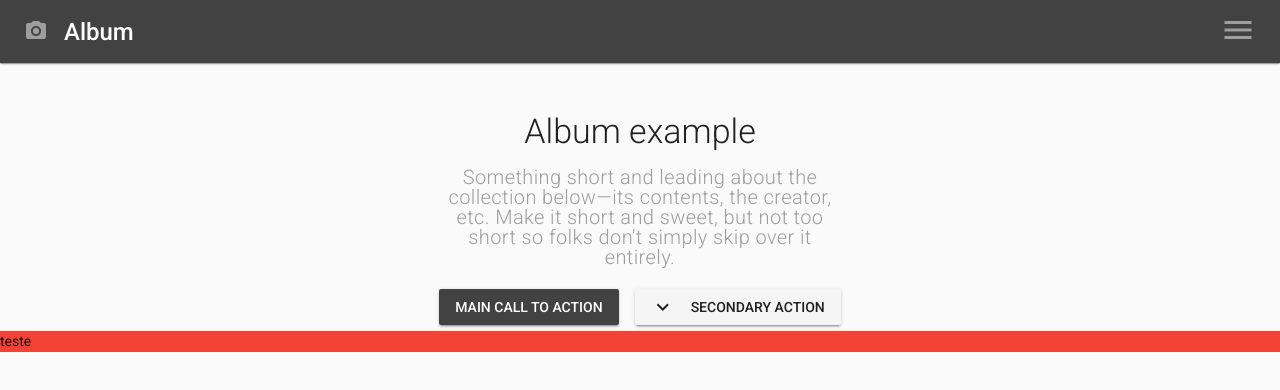
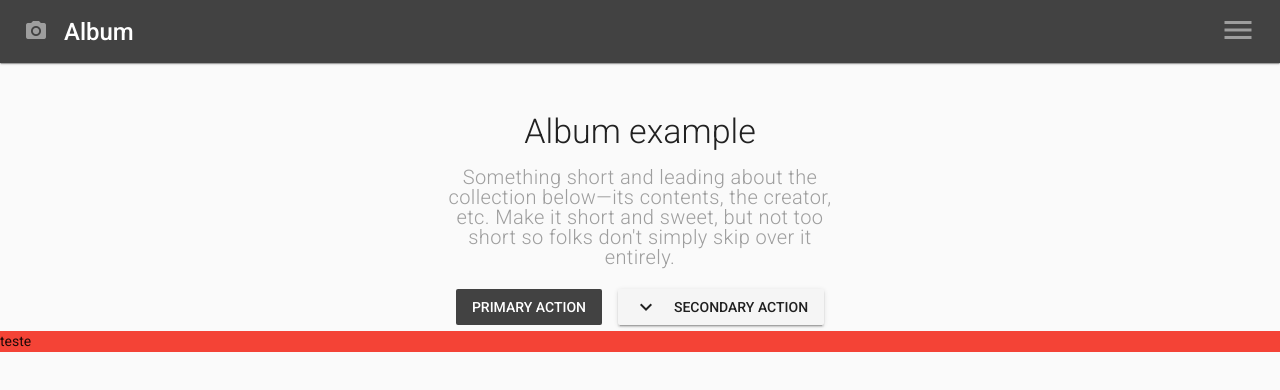
Before and after one commit to kammradt/practicing-webdesign, a Vue app in the folder album-bootstrap-template/: page / in a window 1280 px wide. Shown: the top 390 px of the page. Built offline with nearby package versions, Linux system fonts and the light colour scheme.

Commit message:
:sparkles: - PrimaryAction now has its own Popup component.

```diff
--- a/album-bootstrap-template/src/components/MiddleText.vue
+++ b/album-bootstrap-template/src/components/MiddleText.vue
@@ -10,7 +10,7 @@
             Something short and leading about the collection below—its contents, the creator, etc. Make it short and sweet, but not too short so folks don't simply skip over it entirely.
           </p>
         </v-flex>
-        <v-btn class="secondary">Main call to action</v-btn>
+        <Popup />
         <v-menu offset-y>
           <v-btn slot="activator">
             <v-icon left>expand_more</v-icon>
@@ -32,3 +32,12 @@
     </v-layout>
   </v-content>
 </template>
+
+<script>
+import Popup from '@/components/Popup'
+export default {
+  components: {
+    Popup,
+  }
+}
+</script>
--- /dev/null
+++ b/album-bootstrap-template/src/components/Popup.vue
@@ -0,0 +1,10 @@
+<template>
+  <v-dialog max-width="600px">
+    <v-btn flat slot="activator" class="secondary">Primary action</v-btn>
+    <v-card>
+      <v-card-title>
+        <h2>Hello!</h2>
+      </v-card-title>
+    </v-card>
+  </v-dialog>
+</template>
```
